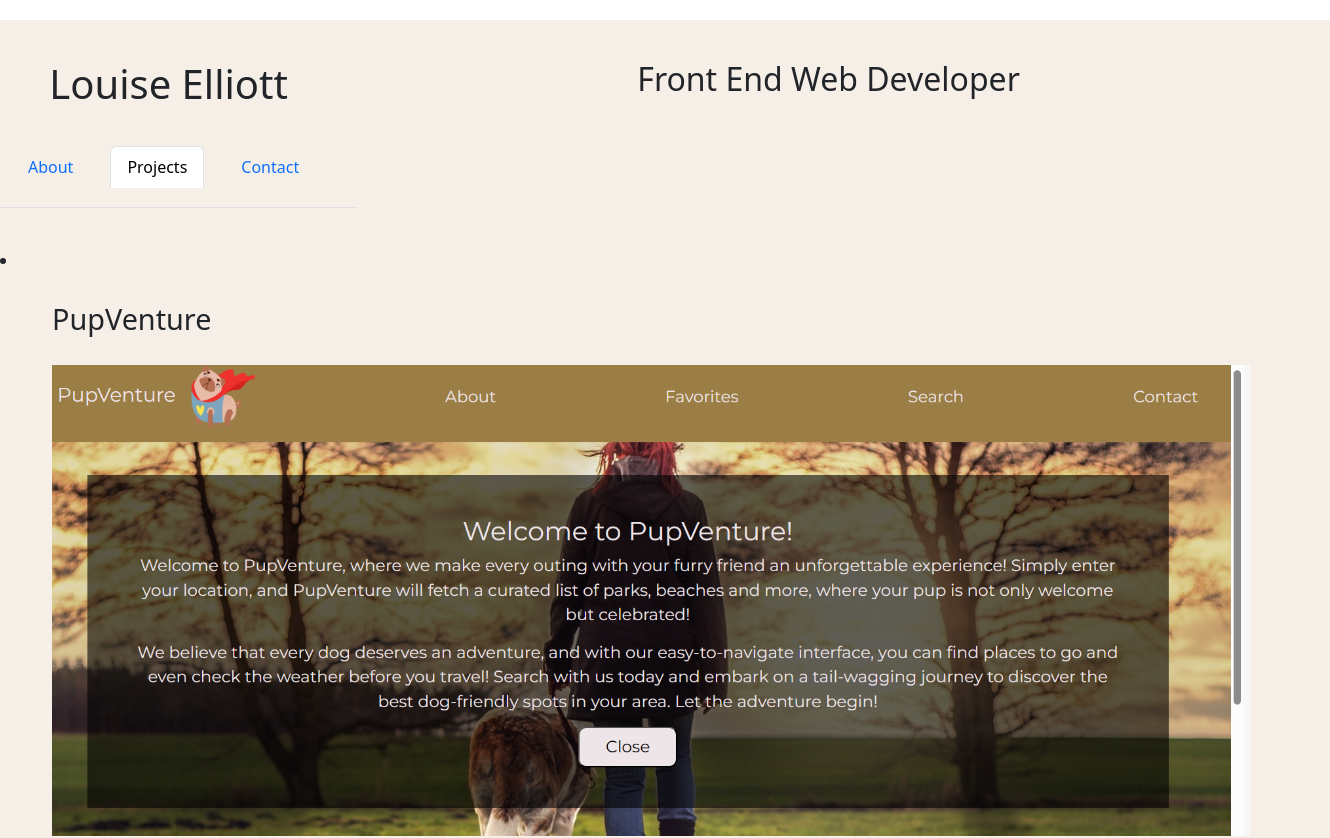
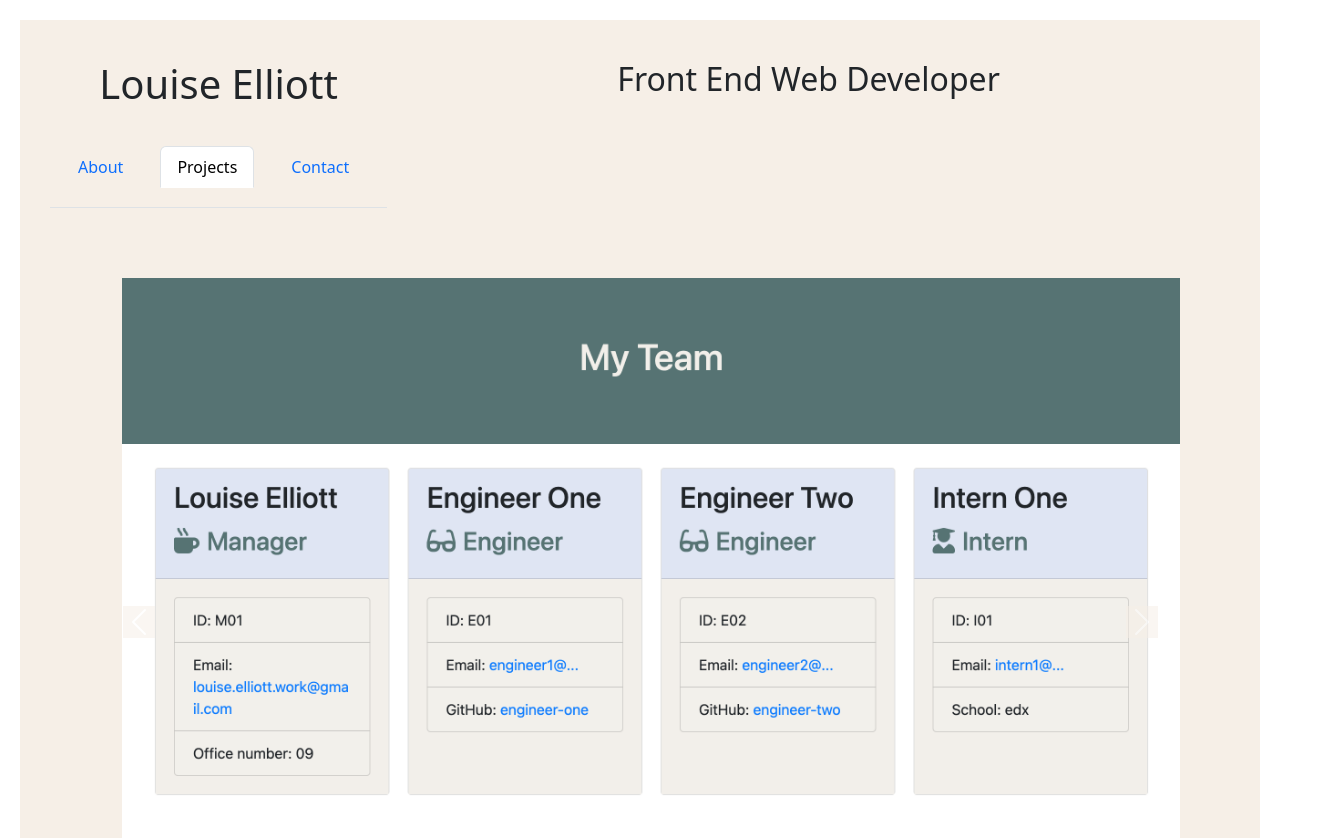
Before and after one commit to louise-elliott-work/react-portfolio, a React (Vite) app: page /projects in a window 1280 px wide. Shown: the top 838 px of the page, 1330 px wide, since content can reach past the window. Built offline with nearby package versions, Linux system fonts and the light colour scheme.

Commit message:
project carousel set up - formatting to follow

```diff
--- a/package.json
+++ b/package.json
@@ -13,6 +13,7 @@
     "@popperjs/core": "^2.11.8",
     "bootstrap": "^5.3.2",
     "react": "^18.2.0",
+    "react-bootstrap": "^2.9.2",
     "react-dom": "^18.2.0",
     "react-router-dom": "^6.21.1"
   },
--- a/src/pages/ProjectGallery.jsx
+++ b/src/pages/ProjectGallery.jsx
@@ -4,24 +4,23 @@
 
 import React from "react";
 import './ProjectGallery.css';
+import Carousel from 'react-bootstrap/Carousel';
 
 function ProjectGallery(props) {
     console.log(props);
     return (
-        <div>
+        <Carousel>
             {props.projects.map(project => (
-                <li key={project.id}>
-                    <div className="project-card">
-                            <ul className="class-text">
-                                <h4 className="project-heading">{project.title}</h4>
-                                <img className="project-media" alt={project.title} src={project.media} />
-                                <li className="project-link">App: {project.app}</li>
-                                <li className="project-link">GitHub repo: {project.github}</li>
-                            </ul>
-                    </div>
-                </li>
+                <Carousel.Item key={project.id} className="project-card">
+                    <ul className="class-text">
+                        <Carousel.Caption className="project-heading">{project.title}</Carousel.Caption>
+                        <img className="project-media" alt={project.title} src={project.media} />
+                        <li className="project-link">App: {project.app}</li>
+                        <li className="project-link">GitHub repo: {project.github}</li>
+                    </ul>
+                </Carousel.Item>
             ))}
-        </div>
+        </Carousel>
     );
 }
 
```
Also changed, not shown: 1 other file (tests, documents, lock files or other folders).
